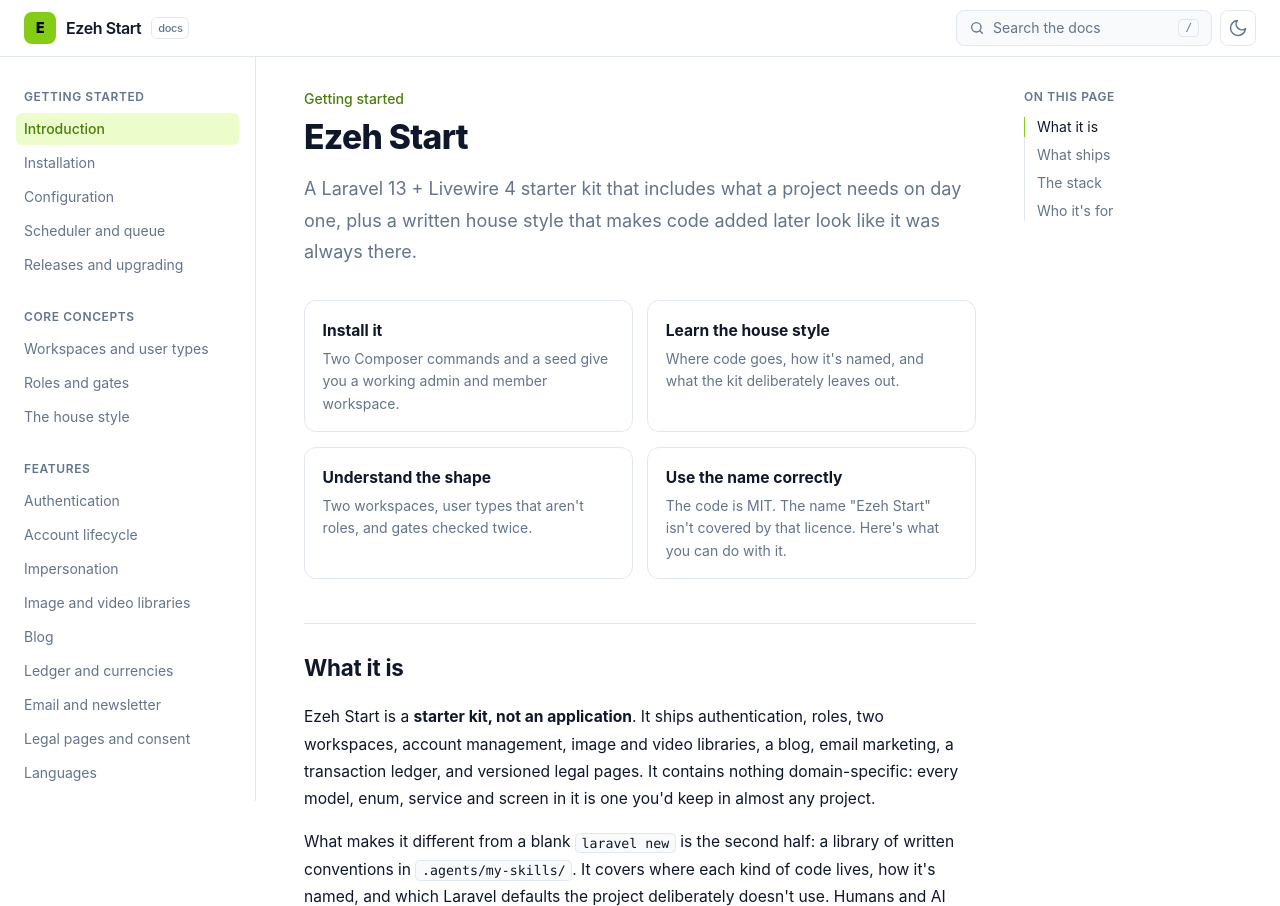
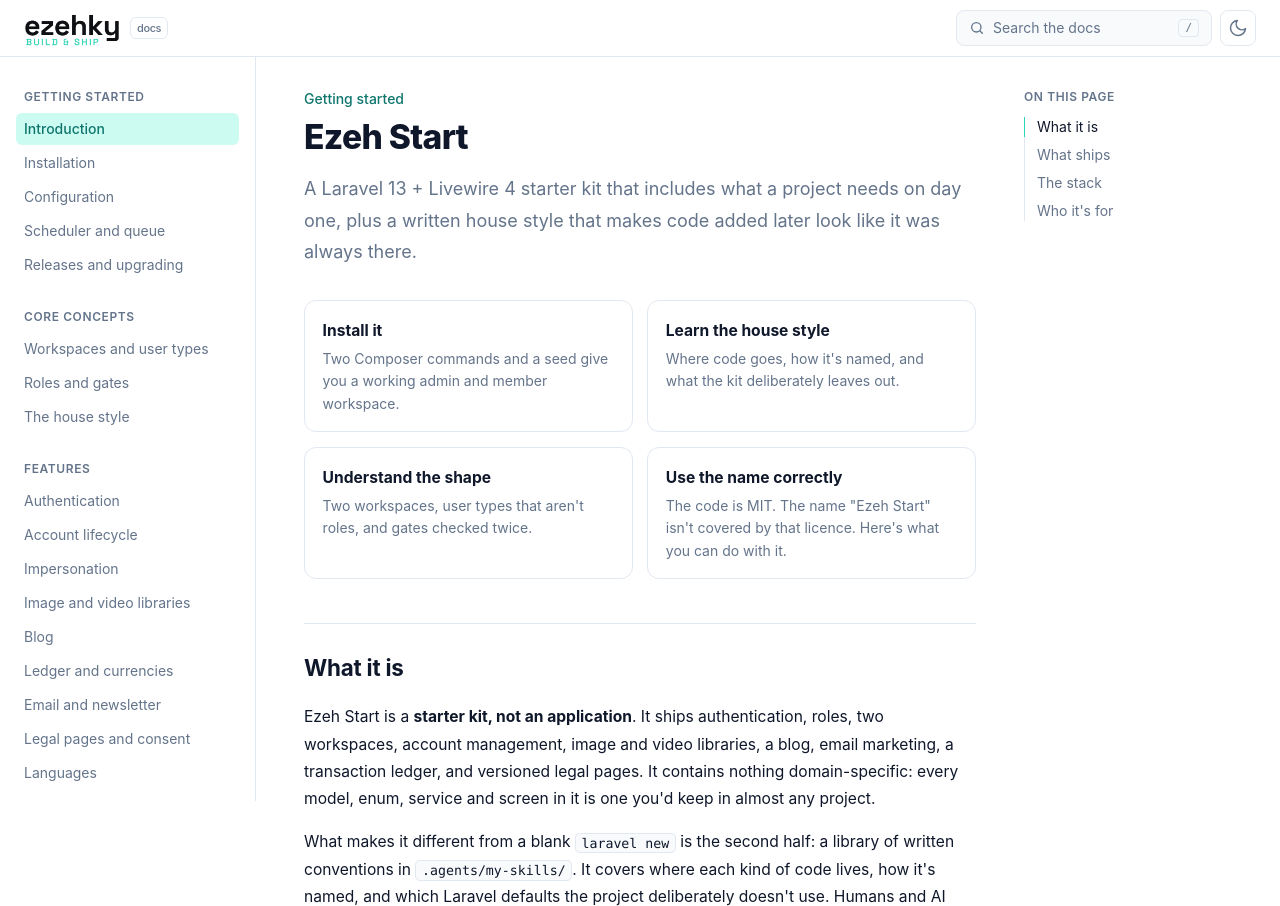
Before and after one commit to ezehky/ezehstart-doc, a website built with Vite: page index.html in a window 1280 px wide. Shown: the top 906 px of the page. Built offline with nearby package versions, Linux system fonts and the light colour scheme.

Commit message:
Add logo image to the project

```diff
--- a/index.html
+++ b/index.html
@@ -8,6 +8,7 @@
       content="Documentation for Ezeh Start, a Laravel 13 + Livewire 4 starter kit with a written house style."
     />
     <title>Ezeh Start Docs</title>
+    <link rel="icon" type="image/png" href="/src/favicon.png" />
     <script>
       // Set the theme before first paint so the page never flashes the wrong one.
       try {
@@ -28,8 +29,8 @@
           </button>
 
           <a href="#/" class="flex items-center gap-2.5 font-semibold tracking-tight">
-            <span class="brand-mark">E</span>
-            <span>Ezeh Start</span>
+            <img src="/src/logo.png" alt="Ezeh Start" class="w-24 dark:hidden" />
+            <img src="/src/logo-white.png" alt="Ezeh Start" class="hidden w-24 dark:block" />
             <span class="hidden rounded-md border border-line px-1.5 py-0.5 text-[11px] font-medium text-muted sm:inline">docs</span>
           </a>
 
--- a/src/styles.css
+++ b/src/styles.css
@@ -4,16 +4,16 @@
 @custom-variant dark (&:where(.dark, .dark *));
 
 /* Colours are tokens, so light and dark are one definition each.
-   The accent is the kit's own lime; neutrals are slate, as in the app. */
+   The accent is the kit's own teal, matching the Ezeh Start logo; neutrals are slate, as in the app. */
 @theme {
   --color-page: #ffffff;
   --color-panel: #f8fafc;
   --color-line: #e2e8f0;
   --color-fg: #0f172a;
   --color-muted: #64748b;
-  --color-accent: #84cc16;
-  --color-accent-ink: #4d7c0f;
-  --color-accent-soft: #ecfccb;
+  --color-accent: #2dd4b5;
+  --color-accent-ink: #0f766e;
+  --color-accent-soft: #ccfbf1;
   --color-code-bg: #0f172a;
   --spacing-22: 5.5rem;
 }
@@ -24,9 +24,9 @@
   --color-line: #1e293b;
   --color-fg: #e2e8f0;
   --color-muted: #94a3b8;
-  --color-accent: #a3e635;
-  --color-accent-ink: #a3e635;
-  --color-accent-soft: rgb(163 230 53 / 0.12);
+  --color-accent: #2dd4b5;
+  --color-accent-ink: #2dd4b5;
+  --color-accent-soft: rgb(45 212 181 / 0.12);
   --color-code-bg: #0b1222;
 }
 
@@ -54,10 +54,6 @@
 @layer components {
   .icon-btn {
     @apply inline-flex h-9 w-9 items-center justify-center rounded-lg border border-line text-muted transition hover:border-accent hover:text-fg;
-  }
-
-  .brand-mark {
-    @apply flex h-8 w-8 items-center justify-center rounded-lg bg-accent text-sm font-black text-slate-950;
   }
 
   .nav-link {
```
Also changed, not shown: src/Wordmark-selection.png (added), src/favicon-white.png (added), src/favicon.png (added), src/logo-white.png (added), src/logo.png (added).
